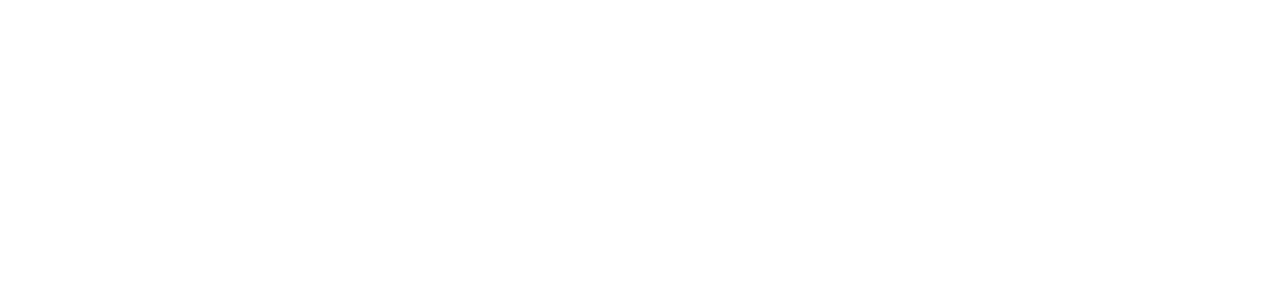
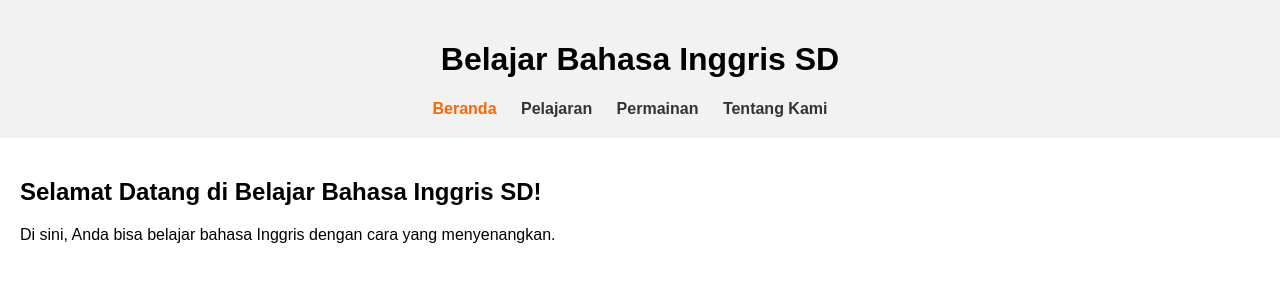
Before and after one commit to olalaanderi/TA-PBO-21B-RO, a plain HTML site: page Codding/index.html in a window 1280 px wide. Drawn offline with Linux system fonts and the light colour scheme.

Commit message:
Risa: Update isi Index

```diff
--- a/Codding/index.html
+++ b/Codding/index.html
@@ -1,11 +1,148 @@
 <!DOCTYPE html>
 <html lang="en">
 <head>
-    <meta charset="UTF-8">
-    <meta name="viewport" content="width=device-width, initial-scale=1.0">
-    <title>Document</title>
+  <meta charset="UTF-8">
+  <title>Belajar Bahasa Inggris SD</title>
+  <style>
+    /* Gaya untuk tampilan halaman */
+    body {
+      font-family: Arial, sans-serif;
+      margin: 0;
+      padding: 0;
+    }
+
+    header {
+      background-color: #f2f2f2;
+      padding: 20px;
+      text-align: center;
+    }
+
+    nav ul {
+      list-style-type: none;
+      margin: 0;
+      padding: 0;
+    }
+
+    nav ul li {
+      display: inline;
+      margin-right: 20px;
+    }
+
+    nav ul li a {
+      text-decoration: none;
+      color: #333;
+      font-weight: bold;
+    }
+
+    main {
+      padding: 20px;
+    }
+
+    /* Tampilan aktif pada link navigasi */
+    nav ul li a.active {
+      color: #ff6600;
+    }
+  </style>
 </head>
 <body>
+  <header>
+    <h1>Belajar Bahasa Inggris SD</h1>
+    <nav>
+      <ul>
+        <li><a href="#" id="homeLink">Beranda</a></li>
+        <li><a href="#" id="lessonsLink">Pelajaran</a></li>
+        <li><a href="#" id="gamesLink">Permainan</a></li>
+        <li><a href="#" id="aboutLink">Tentang Kami</a></li>
+      </ul>
+    </nav>
+  </header>
 
+  <main>
+    <section id="home">
+      <h2>Selamat Datang di Belajar Bahasa Inggris SD!</h2>
+      <p>Di sini, Anda bisa belajar bahasa Inggris dengan cara yang menyenangkan.</p>
+
+
+    </section>
+
+    <section id="lessons" style="display: none;">
+      <h2>Pelajaran</h2>
+      <!-- Konten pelajaran bisa ditambahkan di sini -->
+    </section>
+
+    <section id="games" style="display: none;">
+      <h2>Permainan</h2>
+      <!-- Konten permainan bisa ditambahkan di sini -->
+    </section>
+
+    <section id="about" style="display: none;">
+      <h2>Tentang Kami</h2>
+      <p>Kami adalah tim yang berdedikasi untuk membantu anak-anak belajar bahasa Inggris dengan cara yang menyenangkan.</p>
+    </section>
+  </main>
+
+  <script>
+    // Ambil elemen-elemen yang diperlukan
+    const homeLink = document.getElementById('homeLink');
+    const lessonsLink = document.getElementById('lessonsLink');
+    const gamesLink = document.getElementById('gamesLink');
+    const aboutLink = document.getElementById('aboutLink');
+
+    const homeSection = document.getElementById('home');
+    const lessonsSection = document.getElementById('lessons');
+    const gamesSection = document.getElementById('games');
+    const aboutSection = document.getElementById('about');
+
+    // Fungsi untuk menampilkan section yang dipilih dan menyembunyikan yang lainnya
+    function showSection(section) {
+      homeSection.style.display = 'none';
+      lessonsSection.style.display = 'none';
+      gamesSection.style.display = 'none';
+      aboutSection.style.display = 'none';
+
+      section.style.display = 'block';
+    }
+
+    // Event listener untuk setiap link navigasi
+    homeLink.addEventListener('click', function(event) {
+      event.preventDefault();
+      showSection(homeSection);
+      homeLink.classList.add('active');
+      lessonsLink.classList.remove('active');
+      gamesLink.classList.remove('active');
+      aboutLink.classList.remove('active');
+    });
+
+    lessonsLink.addEventListener('click', function(event) {
+      event.preventDefault();
+      showSection(lessonsSection);
+      homeLink.classList.remove('active');
+      lessonsLink.classList.add('active');
+      gamesLink.classList.remove('active');
+      aboutLink.classList.remove('active');
+    });
+
+    gamesLink.addEventListener('click', function(event) {
+      event.preventDefault();
+      showSection(gamesSection);
+      homeLink.classList.remove('active');
+      lessonsLink.classList.remove('active');
+      gamesLink.classList.add('active');
+      aboutLink.classList.remove('active');
+    });
+
+    aboutLink.addEventListener('click', function(event) {
+      event.preventDefault();
+      showSection(aboutSection);
+      homeLink.classList.remove('active');
+      lessonsLink.classList.remove('active');
+      gamesLink.classList.remove('active');
+      aboutLink.classList.add('active');
+    });
+
+    // Tampilkan section home secara default
+    showSection(homeSection);
+    homeLink.classList.add('active');
+  </script>
 </body>
 </html>
```
Also changed, not shown: Codding/login.html (+1 -27 lines).
